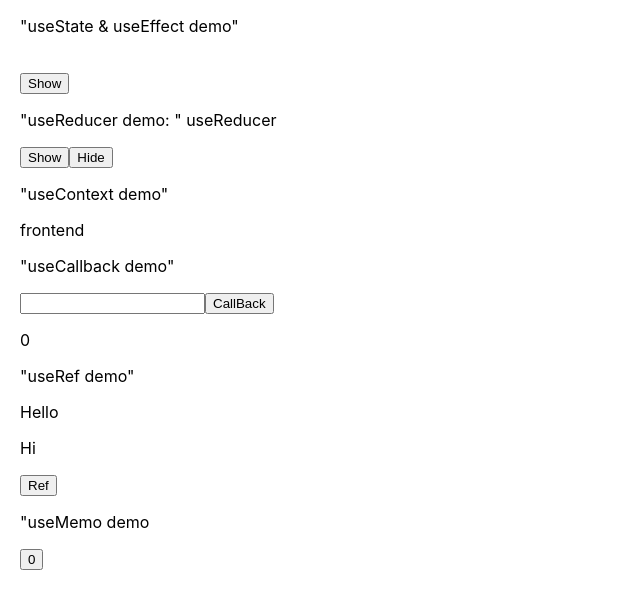
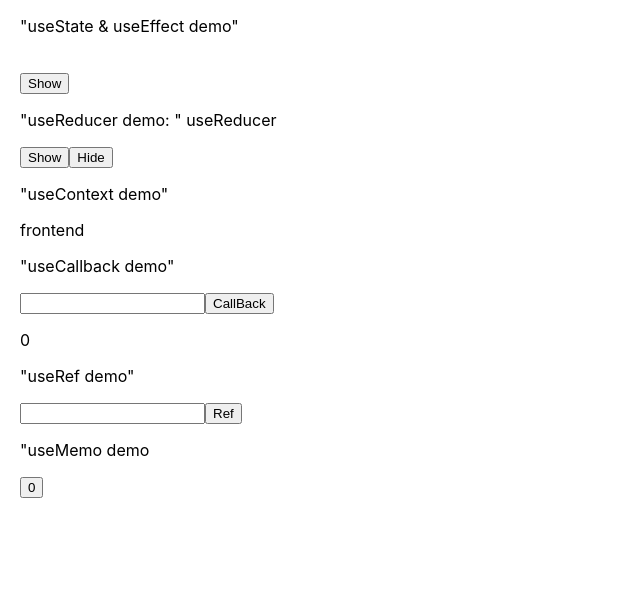
Before and after one commit to DrashtyB/hooks, a React (Create React App) app: page / in a window 1280 px wide. Shown: the top 608 px of the page, without its empty margins (0-640 px from the left). Built offline with nearby package versions, Linux system fonts and the light colour scheme.

Commit message:
useImperativeHandle implementation

```diff
--- a/src/ref.js
+++ b/src/ref.js
@@ -1,25 +1,38 @@
-import React, { useRef, useImperativeHandle } from "react";
+import React, { useRef, useImperativeHandle, forwardRef } from "react";
 
-function Ref(ref) {
-  const refInput = useRef(null);
-  const handleRef = () => {
-    // alert("Ref clicked");
-    const element = refInput.current;
-    console.log("element", element);
-  };
-//   useImperativeHandle(ref, () => ({
-//       focus: () => {
-//           document.title = "useRef"
-//           refInput.current.focus()
-//       }
-//   }))
+function Imperative(props, ref) {
+  const refImperative = useRef();
+  useImperativeHandle(ref, () => ({
+    focus: () => {
+      refImperative.current.focus();
+    }
+  }));
+  return <input ref={refImperative} />;
+}
+Imperative = forwardRef(Imperative);
+
+function Ref() {
+  const refInput = useRef();
+  //   const handleRef = () => {
+  //     const element = refInput.current;
+  //     console.log("element:", element);
+  //   };
+
   return (
     <div>
       <p>"useRef demo"</p>
-      <p ref={refInput}>Hello</p>
-      <p ref={refInput}>Hi</p>
-      <button onClick={handleRef}>Ref</button>
+      <Imperative ref={refInput} />
+      {/* <p ref={refInput}>Hello</p>
+      <p ref={refInput}>Hi</p> */}
+      <button
+        onClick={() => {
+          refInput.current.focus();
+        }}
+      >
+        Ref
+      </button>
     </div>
   );
 }
+
 export default Ref;
```
